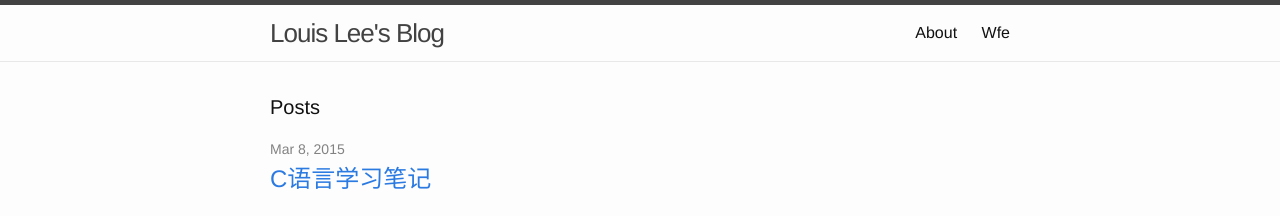
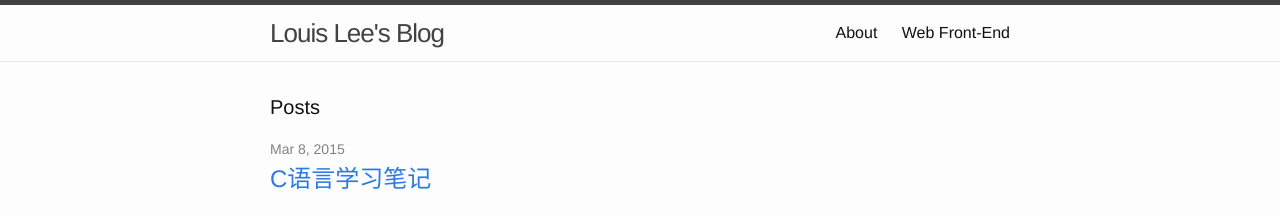
Before and after one commit to louislee92/louislee92.github.com, a Jekyll site: the page built from index.html, in a window 1280 px wide. Shown: the top 216 px of the page. Built offline with Jekyll 4.4.1, drawn with Linux system fonts in a browser that asks for light colours.

Commit message:
update wfe.md

```diff
--- a/wfe.md
+++ b/wfe.md
@@ -1,7 +1,7 @@
 ---
 layout: page
-title: Wfe
-permalink: /wfe/
+title: Web Front-End
+permalink: /wfeLink/
 ---
 
-- [moon-loading: A demo for loading animation of moon and stars.](moon-loading/)
+- [moon-loading: A demo for loading animation of moon and stars.](/wfe/moon-loading/)
```
